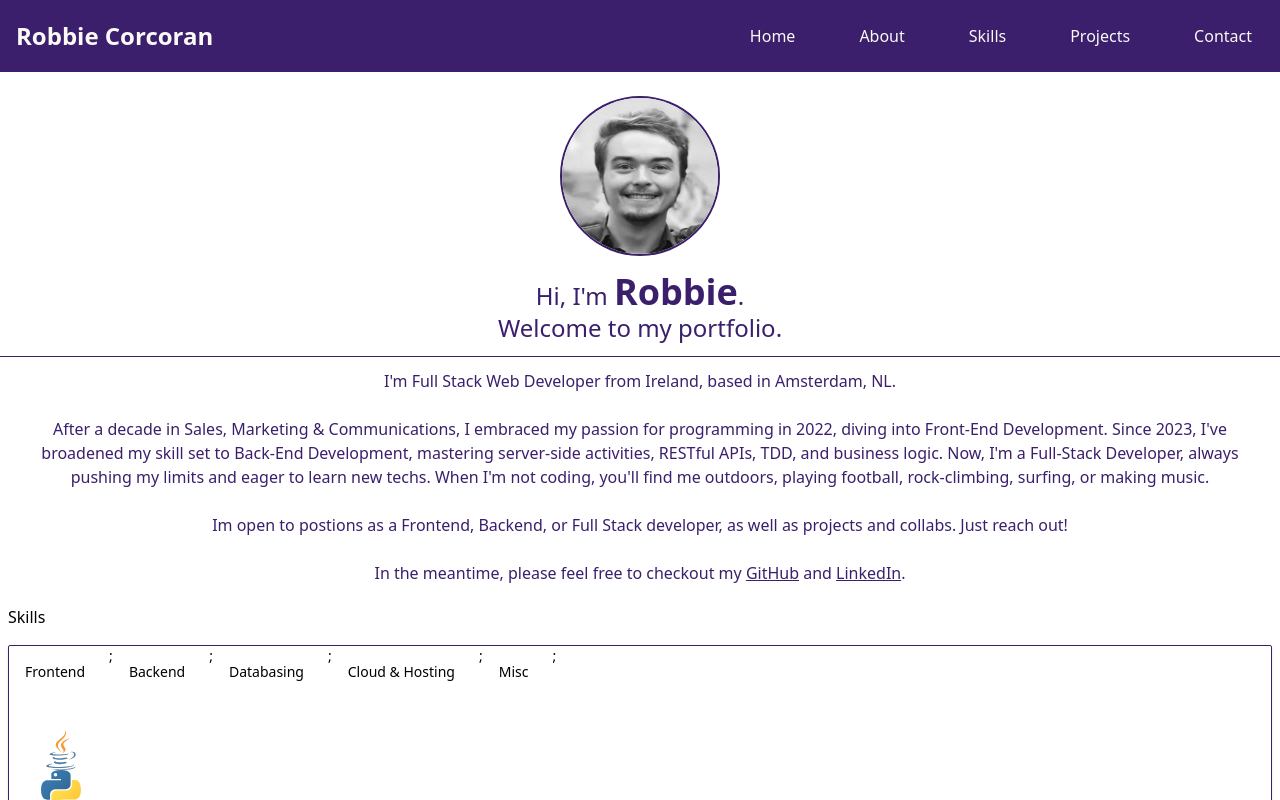
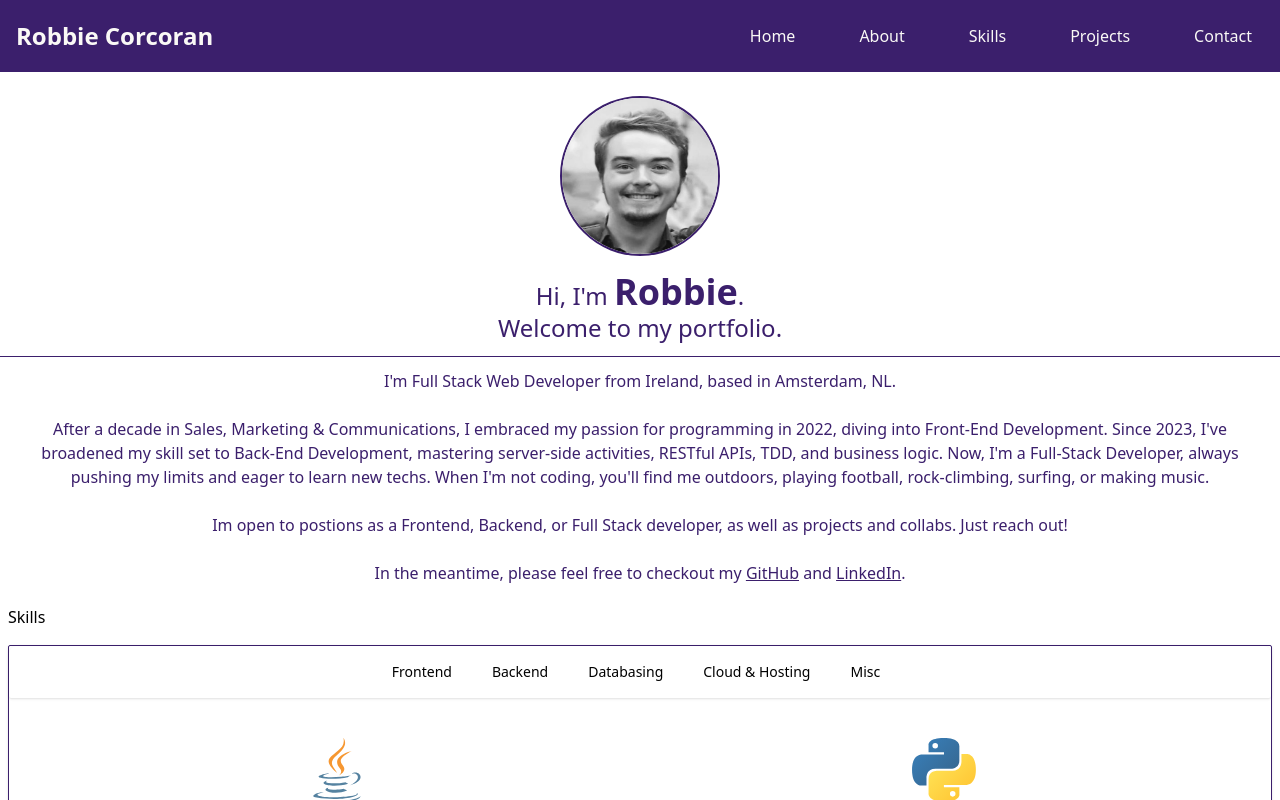
Before and after one commit to Robbie-Corcoran/Portfolio-Site, a React (Vite) app: page / in a window 1280 px wide. Both pictures are taken after a click on the tab "Backend". Shown: the top 800 px of the page. Built offline with nearby package versions, Linux system fonts and the light colour scheme.

Commit message:
Further styling to skills tab

```diff
--- a/src/components/Skills.tsx
+++ b/src/components/Skills.tsx
@@ -73,7 +73,7 @@ const Skills = () => {
         <h1 className="p-2">Skills</h1>
         <div className="border border-theme-primary rounded-sm shadow m-2">
           <ul
-            className="flex flex-wrap text-sm font-medium text-center text-gray-500 rounded-t-lg"
+            className="flex flex-wrap border-bottom border-theme-primary rounded-sm shadow text-sm justify-center font-medium text-center text-gray-500 rounded-t-lg"
             id="defaultTab"
             data-tabs-toggle="#defaultTabContent"
             role="tablist"
@@ -118,6 +118,7 @@ const Skills = () => {
               role="tabpanel"
               aria-labelledby="frontend-tab"
             >
+              <div className="grid grid-cols-2 gap-4 place-items-center">
                 {frontendSkills?.skills.map((iconName, index) => (
                   <SkillsIcon
                     key={index}
@@ -127,6 +128,7 @@ const Skills = () => {
                   />
                 ))}
               </div>
+            </div>
             <div
               className={`p-4 bg-white rounded-lg md:p-8 ${
                 activeTab === "backend" ? "block" : "hidden"
@@ -135,6 +137,7 @@ const Skills = () => {
               role="tabpanel"
               aria-labelledby="backend-tab"
             >
+              <div className="grid grid-cols-2 gap-4 place-items-center">
                 {backendSkills?.skills.map((iconName, index) => (
                   <SkillsIcon
                     key={index}
@@ -144,6 +147,7 @@ const Skills = () => {
                   />
                 ))}
               </div>
+            </div>
             <div
               className={`p-4 bg-white rounded-lg md:p-8 ${
                 activeTab === "databasing" ? "block" : "hidden"
@@ -152,6 +156,7 @@ const Skills = () => {
               role="tabpanel"
               aria-labelledby="databasing-tab"
             >
+              <div className="grid grid-cols-2 gap-4 place-items-center">
                 {databasingSkills?.skills.map((iconName, index) => (
                   <SkillsIcon
                     key={index}
@@ -161,6 +166,7 @@ const Skills = () => {
                   />
                 ))}
               </div>
+            </div>
             <div
               className={`p-4 bg-white rounded-lg md:p-8 ${
                 activeTab === "cloud-hosting" ? "block" : "hidden"
@@ -169,6 +175,7 @@ const Skills = () => {
               role="tabpanel"
               aria-labelledby="cloud-hosting-tab"
             >
+              <div className="grid grid-cols-2 gap-4 place-items-center">
                 {cloudHostingSkills?.skills.map((iconName, index) => (
                   <SkillsIcon
                     key={index}
@@ -178,6 +185,7 @@ const Skills = () => {
                   />
                 ))}
               </div>
+            </div>
             <div
               className={`p-4 bg-white rounded-lg md:p-8 ${
                 activeTab === "misc" ? "block" : "hidden"
@@ -186,6 +194,7 @@ const Skills = () => {
               role="tabpanel"
               aria-labelledby="misc-tab"
             >
+              <div className="grid grid-cols-2 gap-4 place-items-center">
                 {miscSkills?.skills.map((iconName, index) => (
                   <SkillsIcon
                     key={index}
@@ -198,6 +207,7 @@ const Skills = () => {
             </div>
           </div>
         </div>
+      </div>
     </>
   );
 };
--- a/src/components/SkillsIcon.tsx
+++ b/src/components/SkillsIcon.tsx
@@ -12,7 +12,7 @@ const SkillsIcon: React.FC<SkillsIconProps> = ({ fileName, folderName }) => {
       <img
         src={`../../public/skillIcons/${folderName}/${fileName}.svg`}
         alt={`${fileName}`}
-        className="h-10 w-10"
+        className="h-16 w-16 m-2"
       />
     </>
   );
--- a/src/components/SkillsTab.tsx
+++ b/src/components/SkillsTab.tsx
@@ -30,7 +30,6 @@ const SkillsTab: React.FC<SkillsTabType> = ({
           {tabName}
         </button>
       </li>
-      ;
     </>
   );
 };
```
Lines whose indentation alone changed are shown as unchanged.
